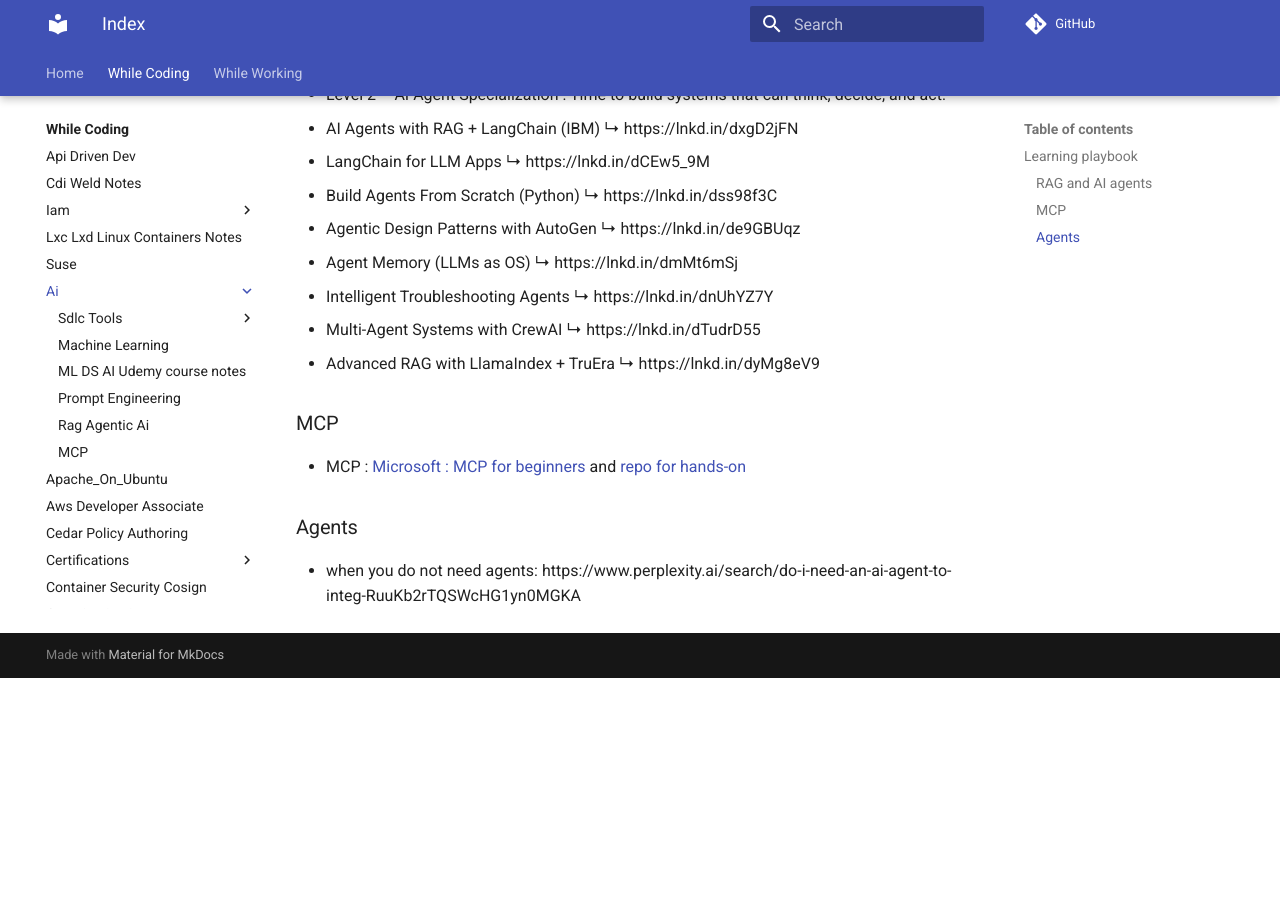
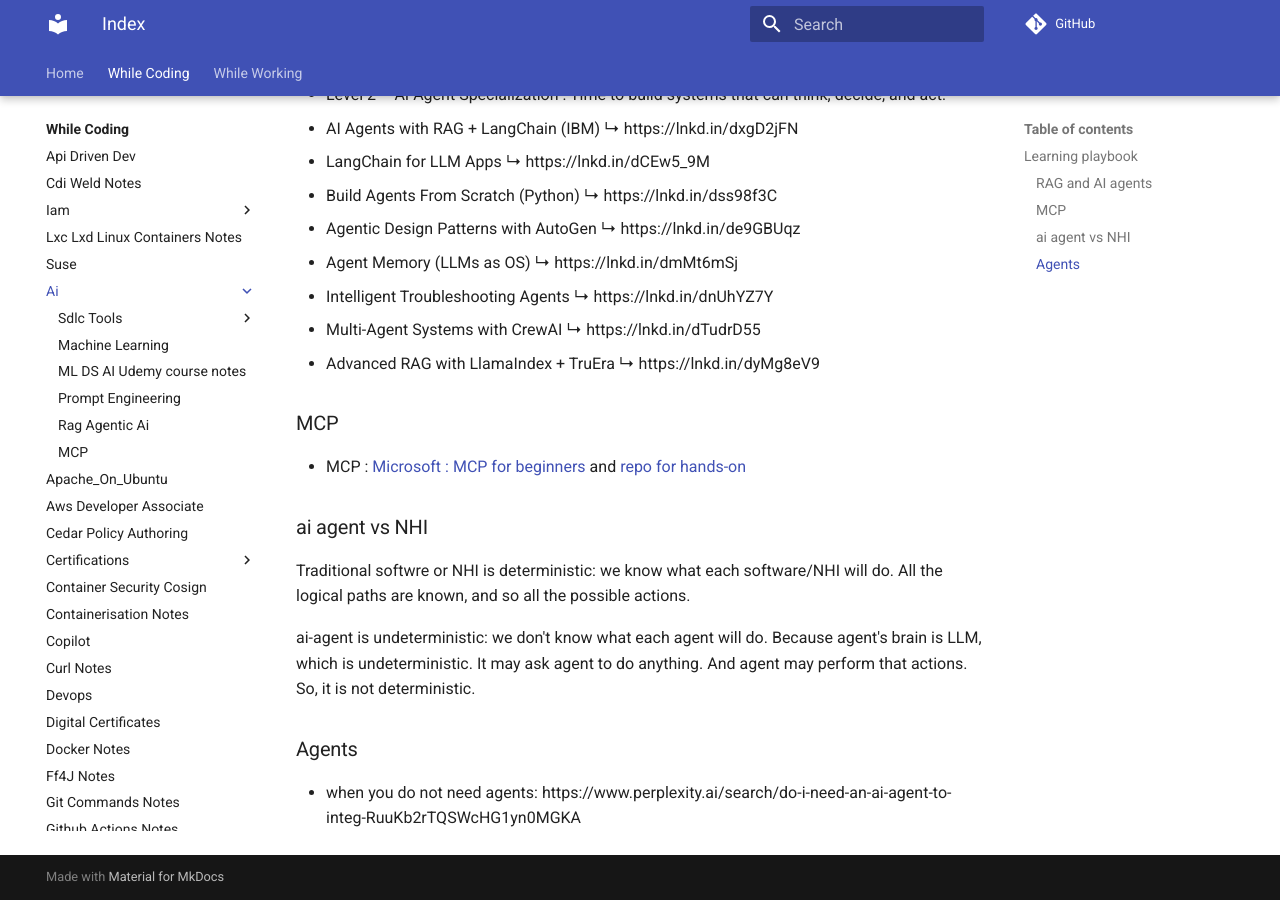
Before and after one commit to ossdhaval/mysite, an MkDocs documentation site: the page built from source/while-coding/ai/index.md, in a window 1280 px wide and 900 px high, scrolled down 553 px. Built offline with MkDocs 1.6.1 and Material for MkDocs 9.7.7, drawn with Linux system fonts in a browser that asks for light colours; emoji names are drawn with the system emoji font; comment, search, counter and statistics services are not loaded; before the commit the page ends 1231 px from its top, so only the background shows below that.

Commit message:
Add comparison of AI agents and traditional software
Added a section comparing AI agents and traditional software, highlighting the deterministic nature of traditional software versus the undeterministic behavior of AI agents.

```diff
--- a/source/while-coding/ai/index.md
+++ b/source/while-coding/ai/index.md
@@ -44,6 +44,16 @@
 
 - MCP : [Microsoft : MCP for beginners](https://www.youtube.com/playlist?list=PLlrxD0HtieHjYfVUpGl_-ai7D6FRBjV-d) and [repo for hands-on](https://github.com/microsoft/mcp-for-beginners/tree/main)
 
+### ai agent vs NHI
+
+Traditional softwre or NHI is deterministic: we know what each software/NHI will do. All the logical paths are known, and so all the possible actions.
+
+ai-agent is undeterministic: we don't know what each agent will do. Because agent's brain is LLM, which is undeterministic. It may ask agent to do anything. And agent may perform that actions. So, it is not deterministic.
+
+
+
+
+
 ### Agents
 
 - when you do not need agents: https://www.perplexity.ai/search/do-i-need-an-ai-agent-to-integ-RuuKb2rTQSWcHG1yn0MGKA
```
